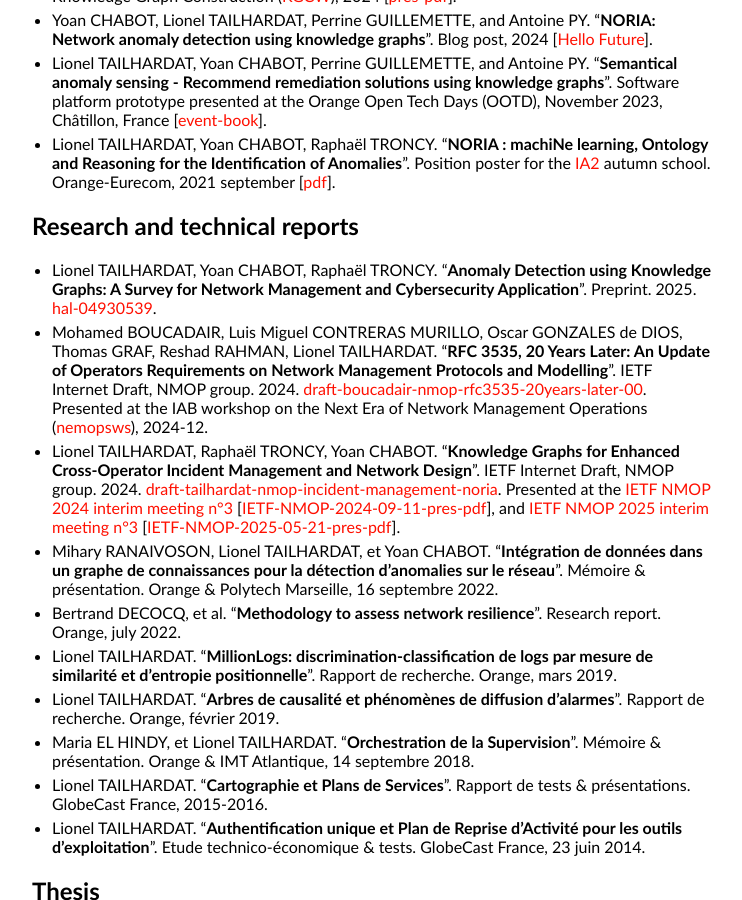
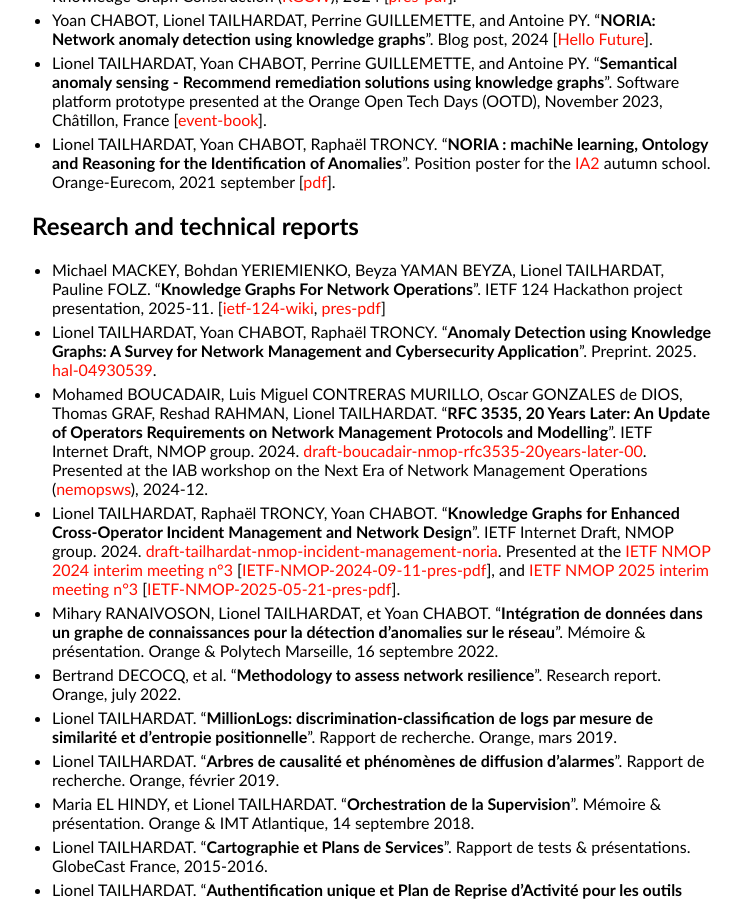
Before and after one commit to GenEars/GenEars.github.io, a Jekyll site: the page built from publications.md, in a window 1280 px wide and 900 px high, scrolled down 1510 px. Shown: the whole window, without its empty margins (258-1000 px from the left). Built offline with Jekyll 4.4.1, drawn with Linux system fonts in a browser that asks for light colours.

Commit message:
Added IETF-124 Hackaton ref.
Signed-off-by: lionel.tailhardat <lionel.tailhardat@orange.com>

```diff
--- a/publications.md
+++ b/publications.md
@@ -80,6 +80,9 @@ title: Publications - Lionel TAILHARDAT
 
 ## Research and technical reports
 
+* Michael MACKEY, Bohdan YERIEMIENKO, Beyza YAMAN BEYZA, Lionel TAILHARDAT, Pauline FOLZ.
+  "**Knowledge Graphs For Network Operations**".
+  IETF 124 Hackathon project presentation, 2025-11. [[ietf-124-wiki](https://wiki.ietf.org/meeting/124/hackathon#knowledge-graphs-for-network-operations), [pres-pdf](pubs/IETF-124-Hackaton-KnowledgeGraph_For_Network_Operations.pdf)]
 * Lionel TAILHARDAT, Yoan CHABOT, Raphaël TRONCY.
   "**Anomaly Detection using Knowledge Graphs: A Survey for Network Management and Cybersecurity Application**".
   Preprint. 2025. [hal-04930539](https://hal.science/hal-04930539).
```
Also changed, not shown: 1 other file.
